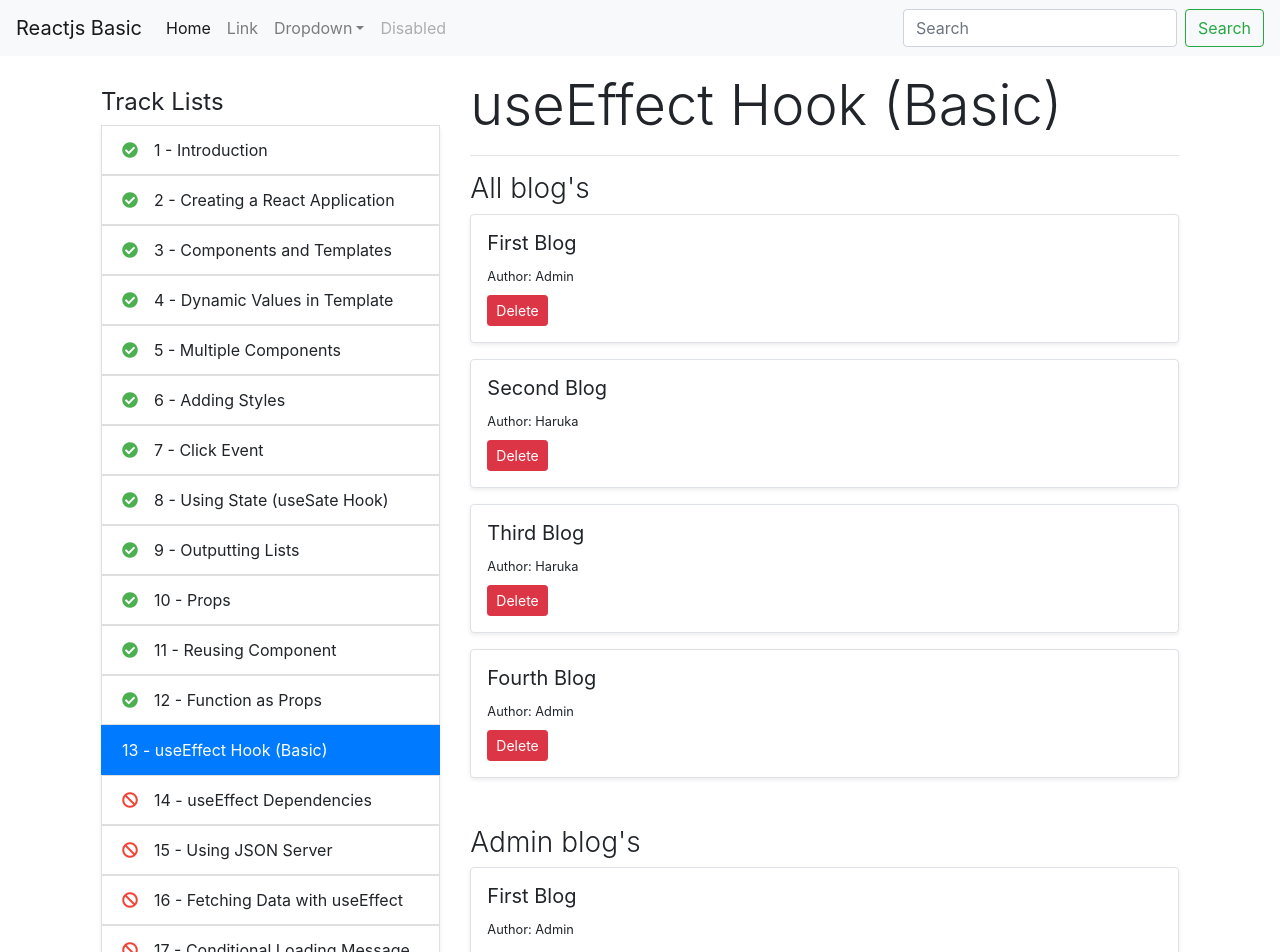
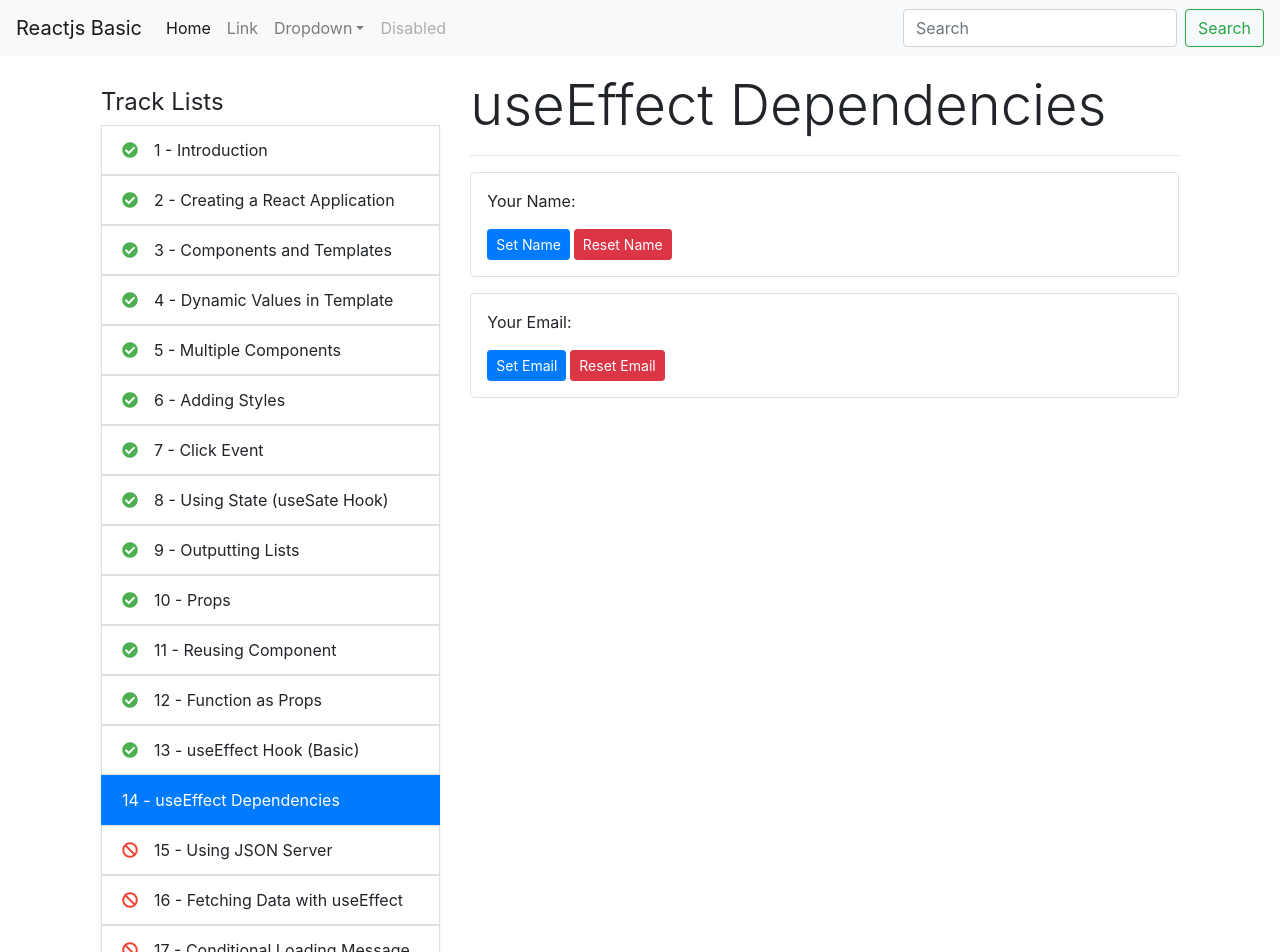
Before and after one commit to komarapc/reactjs-basic, a React (Create React App) app: page / in a window 1280 px wide. Shown: the top 952 px of the page. Built offline with nearby package versions, Linux system fonts and the light colour scheme.

Commit message:
useEffect Dependencies

```diff
--- a/src/data/track-list.ts
+++ b/src/data/track-list.ts
@@ -62,7 +62,7 @@ const track_lists: { id: number; track_name: string; is_done: boolean }[] = [
   {
     id: 13,
     track_name: "useEffect Hook (Basic)",
-    is_done: false,
+    is_done: true,
   },
   {
     id: 14,
--- a/src/home.tsx
+++ b/src/home.tsx
@@ -5,7 +5,7 @@ import Sidebar from "./components/sidebar";
 import track_lists from "./data/track-list";
 
 const Home = () => {
-  const current_track_list: number = 13;
+  const current_track_list: number = 14;
   const tracks = track_lists.filter((track) => track.id === current_track_list);
   const title: string = tracks[0].track_name;
   return (
--- a/src/pages/main.tsx
+++ b/src/pages/main.tsx
@@ -1,61 +1,54 @@
 import { useEffect, useState } from "react";
 
-import Blog from "./blog";
-
 const MainPage = (props: any) => {
-  const [blog_lists, setBlogLists] = useState([
-    {
-      id: 1,
-      title: "First Blog",
-      author: "Admin",
-    },
-    {
-      id: 2,
-      title: "Second Blog",
-      author: "Haruka",
-    },
-    {
-      id: 3,
-      title: "Third Blog",
-      author: "Haruka",
-    },
-    {
-      id: 4,
-      title: "Fourth Blog",
-      author: "Admin",
-    },
-  ]);
-
-  const handleDeleteBlog = (id: number) => {
-    const newBlog = blog_lists.filter((blog) => blog.id !== id);
-    setBlogLists(newBlog);
-  };
+  const [name, setName] = useState("");
+  const [email, setEmail] = useState("");
 
   useEffect(() => {
-    console.log("use effect is running");
-  });
+    console.log("useEffect for name is running");
+    console.log(name);
+  }, [name]);
+
+  useEffect(() => {
+    console.log("useEffect for email is running");
+    console.log(email);
+  }, [email]);
 
   return (
     <div>
       <h4 className="display-4">{props.title}</h4>
       {/* <h1 className="font-weight-normal">&gt;Blog Components</h1> */}
       <hr />
-      <Blog
-        blogs={blog_lists}
-        title="All blog's"
-        is_button_delete={true}
-        delete_blog={handleDeleteBlog}
-      />
-      <Blog
-        blogs={blog_lists.filter((blog: any) => blog.author === "Admin")}
-        title="Admin blog's"
-        is_button_delete={false}
-      />
-      <Blog
-        blogs={blog_lists.filter((blog: any) => blog.author === "Haruka")}
-        title="Haruka blog's"
-        is_button_delete={false}
-      />
+      <div className="border rounded p-3 mb-3">
+        Your Name: {name} <br />
+        <button
+          className="btn btn-sm btn-primary mt-3 mr-1"
+          onClick={() => setName("Komar")}
+        >
+          Set Name
+        </button>
+        <button
+          className="btn btn-sm btn-danger mt-3"
+          onClick={() => setName("")}
+        >
+          Reset Name
+        </button>
+      </div>
+      <div className="border rounded p-3">
+        Your Email: {email} <br />
+        <button
+          className="btn btn-sm btn-primary mt-3 mr-1"
+          onClick={() => setEmail("komar.izmi@gmail.com")}
+        >
+          Set Email
+        </button>
+        <button
+          className="btn btn-sm btn-danger mt-3"
+          onClick={() => setEmail("")}
+        >
+          Reset Email
+        </button>
+      </div>
     </div>
   );
 };
```
